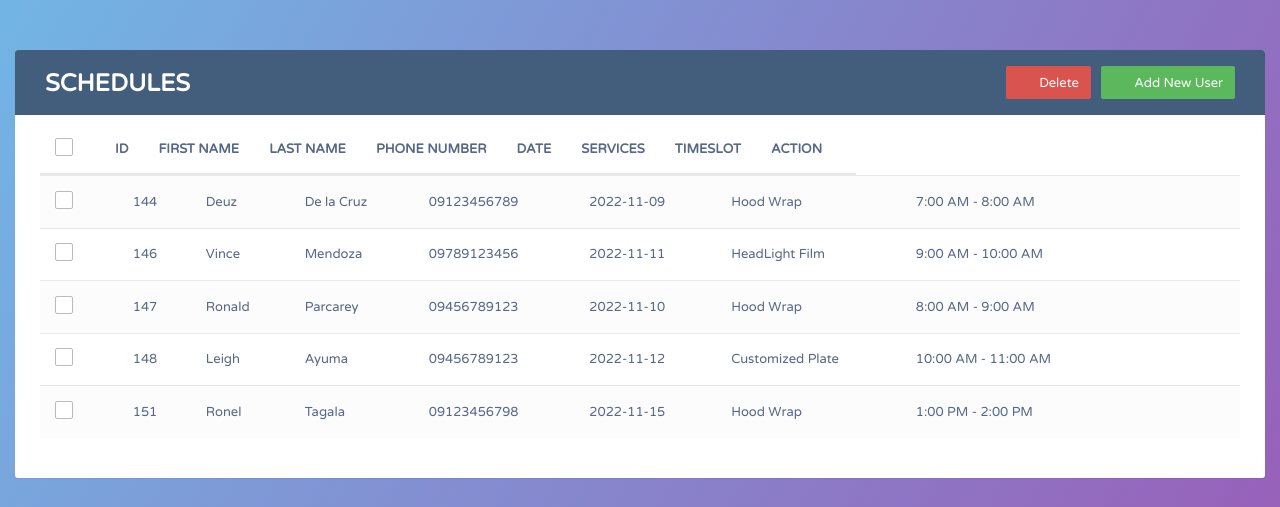
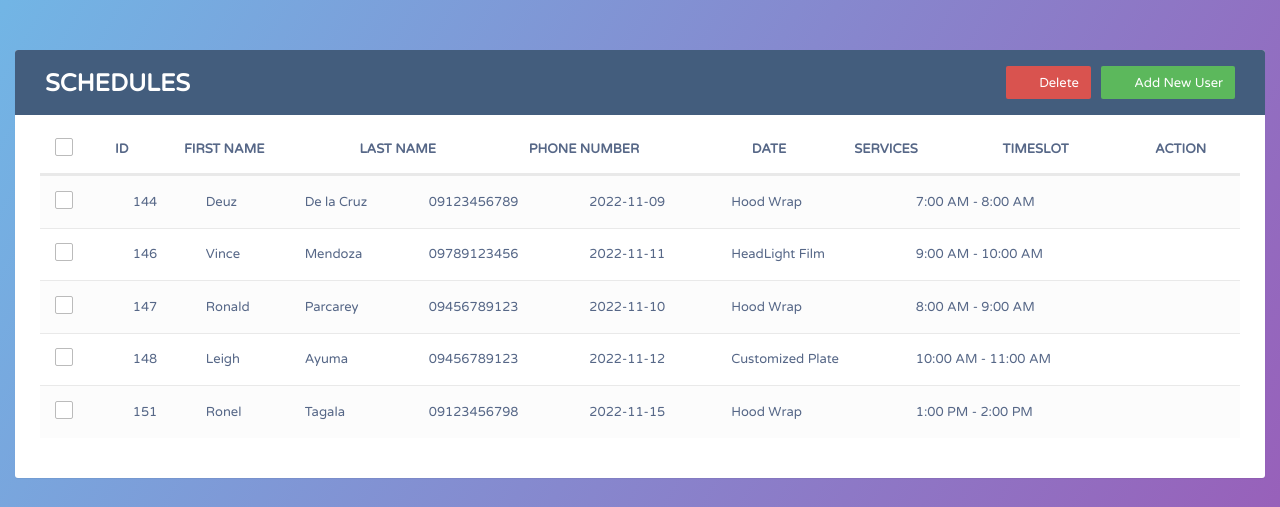
Before and after one commit to deuzdelacruz20/arg, a PHP site: page /arg/php/schedule.php in a window 1280 px wide. Shown: the part 52-559 px from the top of the page. Run offline with PHP 8.4, Linux system fonts and the light colour scheme; data comes from the database, SQL or seed files in the repository.

Commit message:
style update

```diff
--- a/php/schedule.php
+++ b/php/schedule.php
@@ -34,7 +34,7 @@ include '../backend/database.php';
             white-space: nowrap;
         }
 
-        table tbody {
+        table thead, tbody {
             display: table;
             width: 100%;
         }
@@ -43,7 +43,7 @@ include '../backend/database.php';
 </head>
 
 <body>
-    <div class="container" style="width: 100%; height: 100%; overflow: auto;">
+    <div class="container" style="width: 100%;">
         <p id="success"></p>
         <div class="table-wrapper">
             <div class="table-title">
@@ -57,7 +57,7 @@ include '../backend/database.php';
                     </div>
                 </div>
             </div>
-            <table class="table table-striped table-hover" style="display: block; overflow-x:auto;">
+            <table class="table table-striped table-hover">
                 <thead>
                     <tr>
                         <th>
@@ -98,7 +98,15 @@ include '../backend/database.php';
                             <td><?php echo $row["time"]; ?></td>
                             <td>
                                 <a href="#editEmployeeModal" class="edit" data-toggle="modal">
-                                    <i class="material-icons update" data-toggle="tooltip" data-id="<?php echo $row["id"]; ?>" data-firstName="<?php echo $row["firstName"]; ?>" data-lastName="<?php echo $row["lastName"]; ?>" data-phoneNumber="<?php echo $row["phoneNumber"]; ?>" data-date="<?php echo $row["date"]; ?>" data-services="<?php echo $row["services"]; ?>" data-time="<?php echo $row["time"]; ?>" title="Edit">&#xE254;</i>
+                                    <i class="material-icons update" data-toggle="tooltip"
+                                    data-id="<?php echo $row["id"]; ?>"
+                                    data-firstName="<?php echo $row["firstName"]; ?>"
+                                    data-lastName="<?php echo $row["lastName"]; ?>"
+                                    data-phoneNumber="<?php echo $row["phoneNumber"]; ?>"
+                                    data-date="<?php echo $row["date"]; ?>"
+                                    data-services="<?php echo $row["services"]; ?>"
+                                    data-time="<?php echo $row["time"]; ?>"
+                                    title="Edit">&#xE254;</i>
                                 </a>
                                 <a href="#deleteEmployeeModal" class="delete" data-id="<?php echo $row["id"]; ?>" data-toggle="modal"><i class="material-icons" data-toggle="tooltip" title="Delete">&#xE872;</i></a>
                             </td>
```
